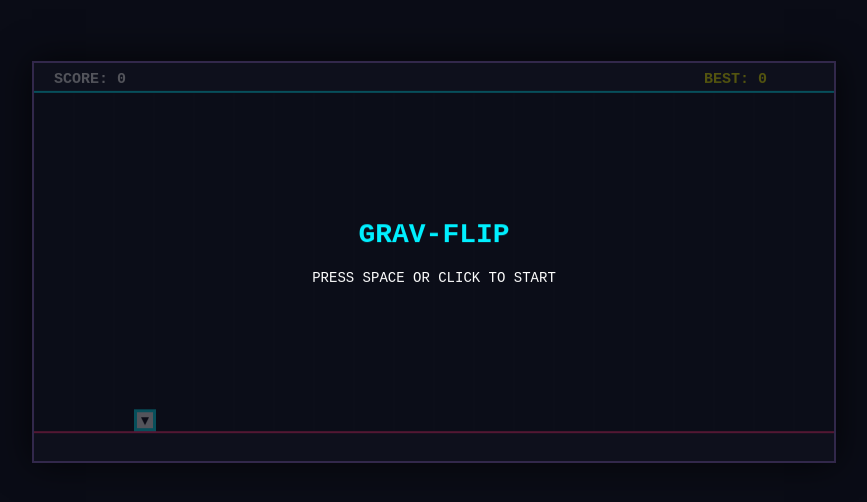
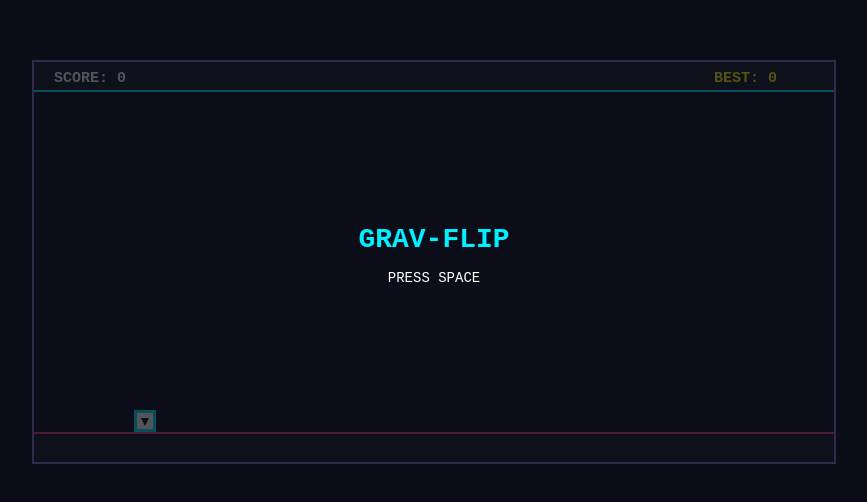
Before and after one commit to Nono-hash000/shrink_game_1, a website: page src/index.html in a window 1280 px wide. Shown: the part 138-640 px from the top of the page, without its empty margins (206-1073 px from the left). Drawn offline with Linux system fonts and the light colour scheme.

Commit message:
did some more removing to make under 3072 bytes

```diff
--- a/src/index.html
+++ b/src/index.html
@@ -1,250 +1,141 @@
-<!DOCTYPE html>
-<html lang="en">
-<head>
-    <meta charset="UTF-8">
-    <meta name="viewport" content="width=device-width, initial-scale=1.0">
-    <title>Grav-Flip</title>
-    <style>
-        * {
-            margin: 0;
-            padding: 0;
-            box-sizing: border-box;
-        }
-        body {
-            background: rgb(10, 12, 22);
-            color: rgb(240, 240, 255);
-            display: flex;
-            align-items: center;
-            justify-content: center;
-            min-height: 100vh;
-            overflow: hidden;
-            font-family: monospace;
-            user-select: none;
-        }
-        canvas {
-            display: block;
-            background: rgb(14, 18, 30);
-            border: 2px solid rgb(50, 40, 75);
-            box-shadow: 0 0 35px rgba(0, 0, 0, 0.7);
-            max-width: 95vw;
-            max-height: 90vh;
-            aspect-ratio: 2 / 1;
-        }
-    </style>
-</head>
-<body>
-    <canvas width="800" height="400"></canvas>
+<body style="margin:0;background:rgb(10,12,22);display:grid;place-items:center;min-height:100vh;overflow:hidden">
+<canvas id=C width=800 height=400 style="background:rgb(14,18,30);border:2px solid rgb(50,40,75);max-width:95vw;max-height:90vh"></canvas>
 <script>
-        (() => {
-            const canvas = document.querySelector('canvas');
-            const ctx = canvas.getContext('2d');
-            const W = 800, H = 400, BOUND = 30, SIZE = 22, PX = 100;
-            const C_BG = 'rgb(14,18,30)';
-            const C_CYAN = 'rgb(0,240,255)';
-            const C_RED = 'rgb(255, 60, 90)';
-            const C_WHITE = 'rgb(255,255,255)';
+(()=>{
+  const x = C.getContext('2d');
+  const W = 800, H = 400, B = 30, S = 22, PX = 100;
+  const BG = 'rgb(14,18,30)', CY = 'rgb(0,240,255)', RED = 'rgb(255,60,90)', WH = 'rgb(255,255,255)';
 
-            let state = 'start';
-            let py = H - BOUND - SIZE, vy = 0, g = 0.6, score = 0, best = 0;
-            let obstacles = [], particles = [], trail = [], timer = 60;
+  let st = 'start', py = H - B - S, vy = 0, g = 0.6, score = 0, best = 0;
+  let obs = [], pts = [], tr = [], tm = 60;
 
-            function resetGame() {
-                score = 0;
-                obstacles = [];
-                particles = [];
-                trail = [];
-                timer = 50;
-                g = 0.6;
-                vy = 0;
-                py = H - BOUND - SIZE;
-                state = 'playing';
+  function reset() {
+    score = vy = 0;
+    obs = []; pts = []; tr = [];
+    tm = 50; g = 0.6; py = H - B - S;
+    st = 'playing';
   }
 
-            function handleInput() {
-                if (state === 'start' || state === 'gameover') {
-                    resetGame();
-                } else if (state === 'playing') {
-                    g = -g;
-                    vy = g * 2;
-                }
+  function act() {
+    if (st !== 'playing') reset();
+    else { g = -g; vy = g * 2; }
   }
 
-            window.addEventListener('keydown', e => {
-                if (e.code === 'Space') {
-                    handleInput();
-                    e.preventDefault();
-                }
-            });
-            window.addEventListener('pointerdown', handleInput);
+  onkeydown = e => { if (e.code === 'Space') { act(); e.preventDefault(); } };
+  onpointerdown = act;
 
   function crash() {
-                for (let i = 0; i < 30; i++) {
-                    const a = Math.random() * 6.28;
-                    const s = Math.random() * 7 + 2;
-                    particles.push({
-                        x: PX + SIZE / 2,
-                        y: py + SIZE / 2,
-                        vx: Math.cos(a) * s,
-                        vy: Math.sin(a) * s,
-                        sz: Math.random() * 4 + 2,
-                        a: 1,
-                        col: Math.random() < 0.5 ? C_RED : C_CYAN
-                    });
+    for (let i = 0; i < 10; i++) {
+      const a = Math.random() * 6.28, s = Math.random() * 7 + 2;
+      pts.push({ x: PX + 11, y: py + 11, vx: Math.cos(a) * s, vy: Math.sin(a) * s, sz: Math.random() * 4 + 2, a: 1, c: Math.random() < 0.5 ? RED : CY });
     }
     if (score > best) best = score;
-                state = 'gameover';
+    st = 'gameover';
   }
 
   function update() {
-                for (let i = particles.length - 1; i >= 0; i--) {
-                    const p = particles[i];
-                    p.x += p.vx;
-                    p.y += p.vy;
-                    p.a -= 0.02;
-                    if (p.a <= 0) particles.splice(i, 1);
+    for (let i = pts.length - 1; i >= 0; i--) {
+      const p = pts[i];
+      p.x += p.vx; p.y += p.vy; p.a -= 0.02;
+      if (p.a <= 0) pts.splice(i, 1);
+    }
+    if (st !== 'playing') return;
+
+    vy += g; py += vy;
+    if (py <= B) { py = B; vy = 0; }
+    else if (py >= H - B - S) { py = H - B - S; vy = 0; }
+    score++;
+
+    tr.push({ y: py, a: 0.6 });
+    if (tr.length > 5) tr.shift();
+    for (const t of tr) t.a -= 0.1;
+
+    const spd = 5 + Math.min(score * 0.001, 4);
+    if (--tm <= 0) {
+      const top = Math.random() < 0.5, h = Math.random() * 100 + 40, w = Math.random() * 15 + 25;
+      obs.push({ x: W, y: top ? B : H - B - h, w, h });
+      tm = Math.max(38, 75 - Math.floor(score / 500));
     }
 
-                if (state !== 'playing') return;
-
-                vy += g;
-                py += vy;
-                if (py <= BOUND) {
-                    py = BOUND;
-                    vy = 0;
-                } else if (py >= H - BOUND - SIZE) {
-                    py = H - BOUND - SIZE;
-                    vy = 0;
+    for (let i = obs.length - 1; i >= 0; i--) {
+      const o = obs[i];
+      o.x -= spd;
+      if (PX < o.x + o.w && PX + S > o.x && py < o.y + o.h && py + S > o.y) {
+        crash(); break;
       }
-                score++;
-
-                trail.push({ y: py, a: 0.6 });
-                if (trail.length > 6) trail.shift();
-                for (const t of trail) t.a -= 0.1;
-
-                const spd = 5 + Math.min(score * 0.001, 4);
-                if (--timer <= 0) {
-                    const isCeil = Math.random() < 0.5;
-                    const h = Math.random() * 110 + 40;
-                    const w = Math.random() * 20 + 25;
-                    obstacles.push({
-                        x: W,
-                        y: isCeil ? BOUND : H - BOUND - h,
-                        w,
-                        h
-                    });
-                    timer = Math.max(40, 75 - Math.floor(score / 500));
-                }
-
-                for (let i = obstacles.length - 1; i >= 0; i--) {
-                    const o = obstacles[i];
-                    o.x -= spd;
-                    if (
-                        PX < o.x + o.w &&
-                        PX + SIZE > o.x &&
-                        py < o.y + o.h &&
-                        py + SIZE > o.y
-                    ) {
-                        crash();
-                        break;
-                    }
-                    if (o.x + o.w < 0) obstacles.splice(i, 1);
+      if (o.x + o.w < 0) obs.splice(i, 1);
     }
   }
 
   function draw() {
-                ctx.fillStyle = C_BG;
-                ctx.fillRect(0, 0, W, H);
+    x.fillStyle = BG;
+    x.fillRect(0, 0, W, H);
 
-                ctx.strokeStyle = 'rgba(255, 255, 255, 0.03)';
+    x.strokeStyle = 'rgba(255,255,255,0.03)';
     const off = (score * 3) % 40;
-                for (let x = -off; x < W; x += 40) {
-                    ctx.beginPath();
-                    ctx.moveTo(x, BOUND);
-                    ctx.lineTo(x, H - BOUND);
-                    ctx.stroke();
+    for (let l = -off; l < W; l += 40) {
+      x.beginPath(); x.moveTo(l, B); x.lineTo(l, H - B); x.stroke();
     }
 
-                ctx.fillStyle = 'rgb(22, 28, 44)';
-                ctx.fillRect(0, 0, W, BOUND);
-                ctx.fillRect(0, H - BOUND, W, BOUND);
+    x.fillStyle = 'rgb(22,28,44)';
+    x.fillRect(0, 0, W, B); x.fillRect(0, H - B, W, B);
+    x.fillStyle = CY; x.fillRect(0, B - 2, W, 2);
+    x.fillStyle = 'rgb(255,50,120)'; x.fillRect(0, H - B, W, 2);
 
-                ctx.fillStyle = C_CYAN;
-                ctx.fillRect(0, BOUND - 2, W, 2);
-                ctx.fillStyle = 'rgb(255, 50, 120)';
-                ctx.fillRect(0, H - BOUND, W, 2);
-
-                for (const o of obstacles) {
-                    ctx.fillStyle = C_RED;
-                    ctx.fillRect(o.x, o.y, o.w, o.h);
-                    ctx.fillStyle = 'rgba(255, 140, 160)';
-                    ctx.fillRect(o.x + 2, o.y + 2, o.w - 4, o.h - 4);
+    for (const o of obs) {
+      x.fillStyle = RED; x.fillRect(o.x, o.y, o.w, o.h);
+      x.fillStyle = 'rgb(255,140,160)'; x.fillRect(o.x + 2, o.y + 2, o.w - 4, o.h - 4);
     }
 
-                if (state !== 'gameover') {
-                    for (const t of trail) {
+    if (st !== 'gameover') {
+      for (const t of tr) {
         if (t.a > 0) {
-                            ctx.fillStyle = 'rgba(0, 240, 255, ' + t.a + ')';
-                            ctx.fillRect(PX, t.y, SIZE, SIZE);
+          x.fillStyle = 'rgba(0,240,255,' + t.a + ')';
+          x.fillRect(PX, t.y, S, S);
         }
       }
+      x.fillStyle = CY; x.fillRect(PX, py, S, S);
+      x.fillStyle = WH; x.fillRect(PX + 3, py + 3, S - 6, S - 6);
 
-                    ctx.fillStyle = C_CYAN;
-                    ctx.fillRect(PX, py, SIZE, SIZE);
-                    ctx.fillStyle = C_WHITE;
-                    ctx.fillRect(PX + 3, py + 3, SIZE - 6, SIZE - 6);
-
-                    ctx.fillStyle = C_BG;
-                    ctx.beginPath();
-                    const cy = py + SIZE / 2, d = g > 0 ? 1 : -1;
-                    ctx.moveTo(PX + SIZE / 2, cy + d * 5);
-                    ctx.lineTo(PX + SIZE / 2 - 4, cy - d * 3);
-                    ctx.lineTo(PX + SIZE / 2 + 4, cy - d * 3);
-                    ctx.fill();
+      x.fillStyle = BG;
+      x.beginPath();
+      const cy = py + 11, d = g > 0 ? 1 : -1;
+      x.moveTo(PX + 11, cy + d * 5);
+      x.lineTo(PX + 7, cy - d * 3);
+      x.lineTo(PX + 15, cy - d * 3);
+      x.fill();
     }
 
-                for (const p of particles) {
-                    ctx.fillStyle = p.col;
-                    ctx.globalAlpha = Math.max(0, p.a);
-                    ctx.fillRect(p.x - p.sz / 2, p.y - p.sz / 2, p.sz, p.sz);
+    for (const p of pts) {
+      x.fillStyle = p.c;
+      x.globalAlpha = Math.max(0, p.a);
+      x.fillRect(p.x - p.sz / 2, p.y - p.sz / 2, p.sz, p.sz);
     }
-                ctx.globalAlpha = 1;
+    x.globalAlpha = 1;
 
-                ctx.fillStyle = C_WHITE;
-                ctx.font = 'bold 15px monospace';
-                ctx.textAlign = 'left';
-                ctx.fillText('SCORE: ' + score, 20, 20);
-                ctx.fillStyle = 'rgb(255, 255, 0)';
-                ctx.fillText('BEST: ' + Math.max(score, best), W - 130, 20);
+    x.fillStyle = WH;
+    x.font = 'bold 15px monospace';
+    x.textAlign = 'left';
+    x.fillText('SCORE: ' + score, 20, 20);
+    x.fillStyle = 'rgb(255,255,0)';
+    x.fillText('BEST: ' + Math.max(score, best), W - 120, 20);
 
-                ctx.textAlign = 'center';
-                if (state === 'start') {
-                    ctx.fillStyle = 'rgba(10, 12, 22, 0.7)';
-                    ctx.fillRect(0, 0, W, H);
-
-                    ctx.fillStyle = C_CYAN;
-                    ctx.font = 'bold 28px monospace';
-                    ctx.fillText('GRAV-FLIP', W / 2, H / 2 - 20);
-
-                    ctx.fillStyle = C_WHITE;
-                    ctx.font = '14px monospace';
-                    ctx.fillText('PRESS SPACE OR CLICK TO START', W / 2, H / 2 + 20);
-                } else if (state === 'gameover') {
-                    ctx.fillStyle = 'rgba(10, 12, 22, 0.75)';
-                    ctx.fillRect(0, 0, W, H);
-
-                    ctx.fillStyle = C_RED;
-                    ctx.font = 'bold 28px monospace';
-                    ctx.fillText('CRASHED!', W / 2, H / 2 - 35);
-
-                    ctx.fillStyle = C_WHITE;
-                    ctx.font = '16px monospace';
-                    ctx.fillText('FINAL SCORE: ' + score, W / 2, H / 2 + 5);
-
-                    ctx.fillStyle = 'rgba(255, 255, 255, 0.7)';
-                    ctx.font = '13px monospace';
-                    ctx.fillText('PRESS SPACE OR CLICK TO RESTART', W / 2, H / 2 + 40);
+    x.textAlign = 'center';
+    if (st === 'start') {
+      x.fillStyle = 'rgba(10,12,22,0.7)'; x.fillRect(0, 0, W, H);
+      x.fillStyle = CY; x.font = 'bold 28px monospace';
+      x.fillText('GRAV-FLIP', W / 2, H / 2 - 15);
+      x.fillStyle = WH; x.font = '14px monospace';
+      x.fillText('PRESS SPACE', W / 2, H / 2 + 20);
+    } else if (st === 'gameover') {
+      x.fillStyle = 'rgba(10,12,22,0.75)'; x.fillRect(0, 0, W, H);
+      x.fillStyle = RED; x.font = 'bold 28px monospace';
+      x.fillText('CRASHED!', W / 2, H / 2 - 25);
+      x.fillStyle = WH; x.font = '16px monospace';
+      x.fillText('SCORE: ' + score, W / 2, H / 2 + 10);
+      x.font = '13px monospace';
+      x.fillText('PRESS SPACE', W / 2, H / 2 + 35);
     }
-                ctx.textAlign = 'left';
   }
 
   function loop() {
@@ -252,9 +143,7 @@
     draw();
     requestAnimationFrame(loop);
   }
-
-            requestAnimationFrame(loop);
+  loop();
 })();
 </script>
 </body>
-</html>
```
Also changed, not shown: dist/index.html, dist/uri.txt. Lines whose indentation alone changed are shown as unchanged.
